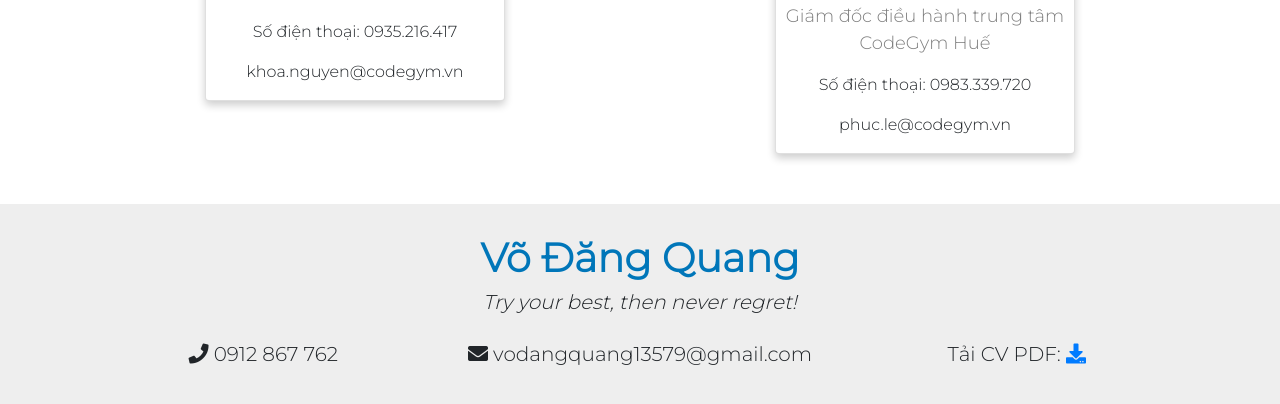
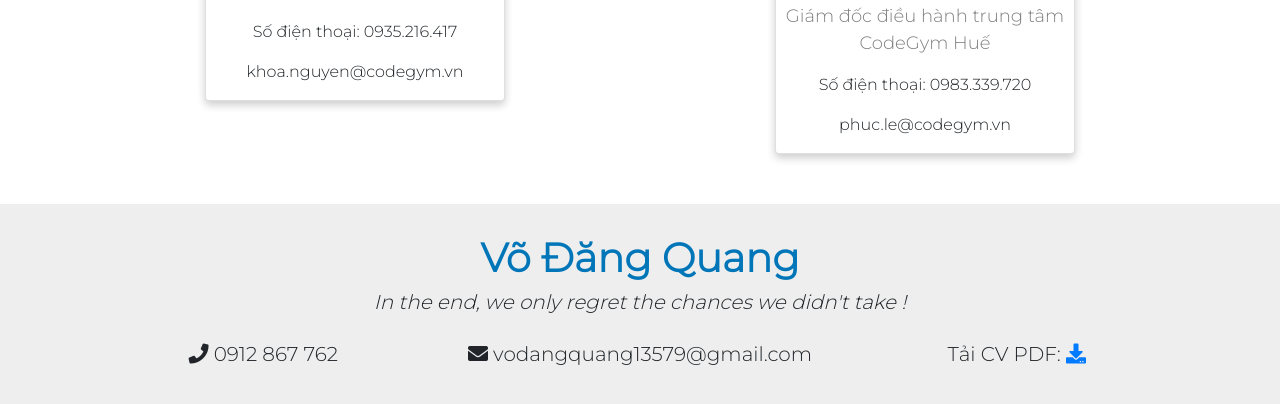
Before and after one commit to MrQuanggit/Profile, a plain HTML site: page index.html in a window 1280 px wide. Shown: the part 3697-4101 px from the top of the page. Drawn offline with nearby package versions, Linux system fonts and the light colour scheme.

Commit message:
Update index.html

```diff
--- a/index.html
+++ b/index.html
@@ -259,7 +259,7 @@
     <div style="height: 50px;"></div>
     <div style="height: auto; background-color: #eeeeee; padding: 30px;">
       <h1 style="text-align: center; color: #0076b9; font-weight: bold;">Võ Đăng Quang</h1>
-      <h5 style="text-align: center; font-style: italic;">Try your best, then never regret!</h5>
+      <h5 style="text-align: center; font-style: italic;">In the end, we only regret the chances we didn't take !</h5>
       <div class="container" style="padding: 20px; text-align: center;">
         <div class="row">
           <h5 class="col"><i class="fas fa-phone"></i> 0912 867 762</h5>
```
